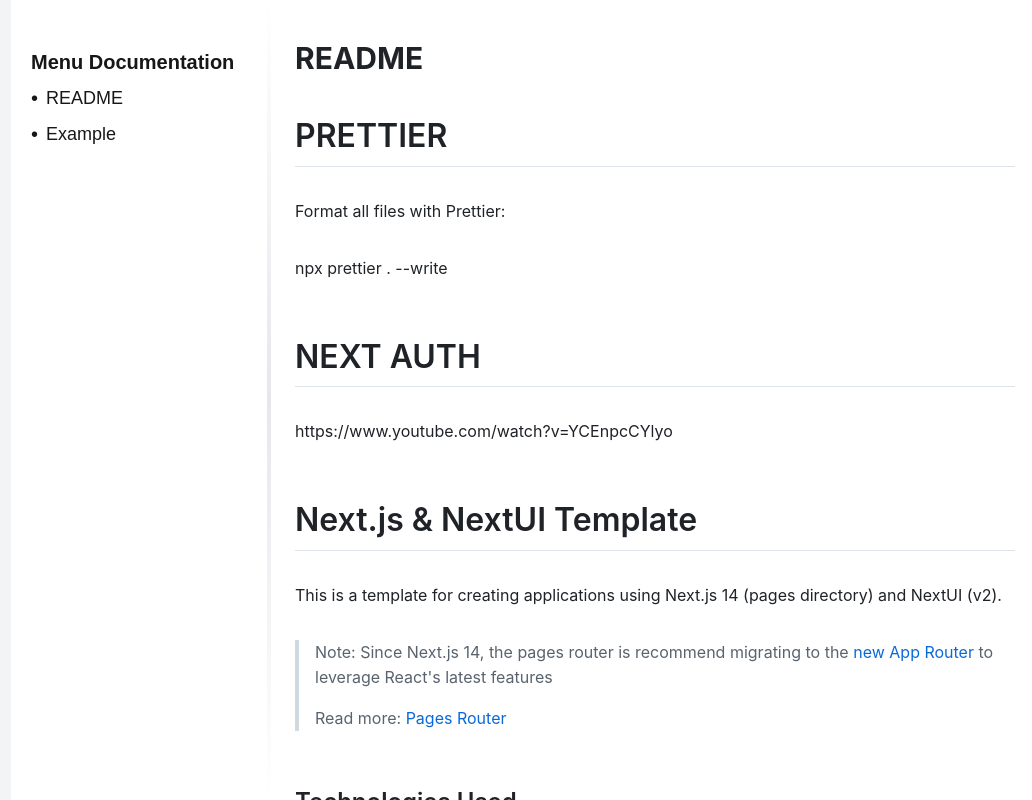
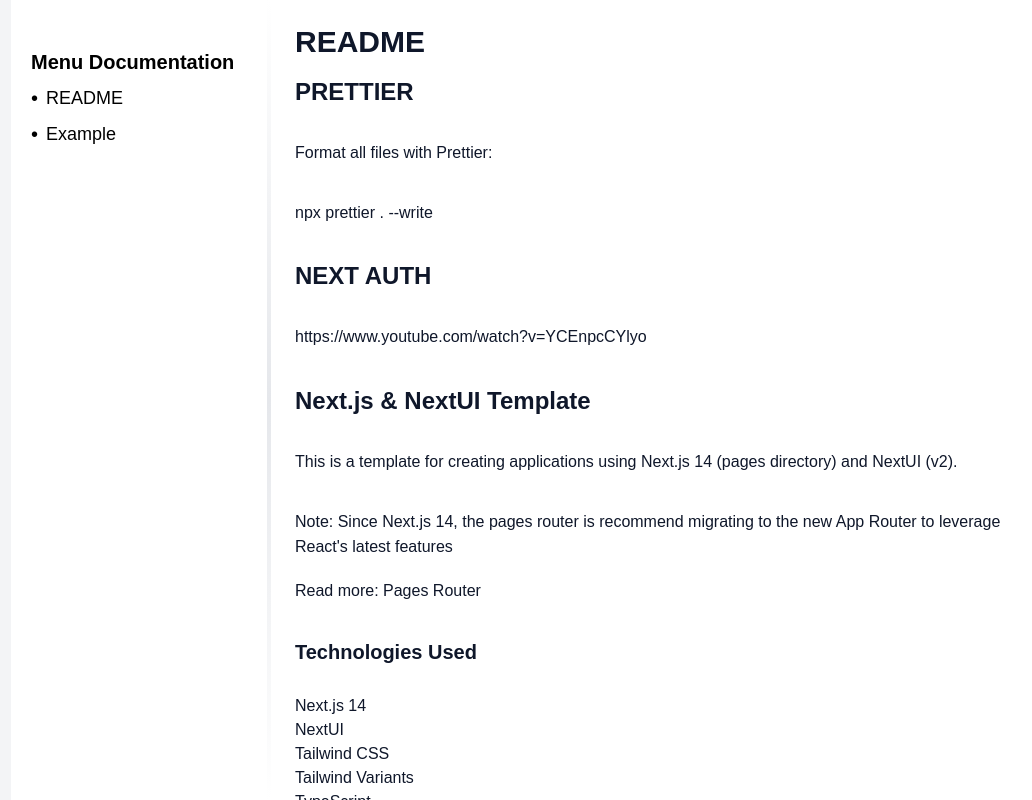
Before and after one commit to OSsistemes-employee/nextjs-documentation, a Next.js app: page /docu/README in a window 1280 px wide. Shown: the whole page, without its empty margins (115-1147 px from the left). Built offline with nearby package versions, Linux system fonts and the light colour scheme.

Commit message:
ghdfjkgh

```diff
--- a/app/docu/[slug]/page.tsx
+++ b/app/docu/[slug]/page.tsx
@@ -34,7 +34,7 @@
       </div>
       <div className="w-1 bg-gradient-to-b from-white via-gray-200 to-white"></div>
       <div className="flex-1 p-6 bg-white text-slate-900 max-w-3xl h-screen overflow-y-auto custom-scrollbar">
-        <div className="flex flex-col gap-4 markdown-body max-w-full mx-auto">
+        <div className="flex flex-col gap-4 max-w-full mx-auto">
           <div className="text-3xl font-bold">
             {slug.charAt(0).toUpperCase() + slug.slice(1)}
           </div>
--- a/components/SideMenu.tsx
+++ b/components/SideMenu.tsx
@@ -13,7 +13,7 @@
   const files = await getFilesList();
 
   return (
-    <div className="w-full max-w-[260px] px-1 py-8">
+    <div className="w-full max-w-[260px] px-1 py-8 text-black">
       <div className="space-y-2">
         <div className="text-xl font-bold">Menu Documentation</div>
         {files.map((file) => (
```
